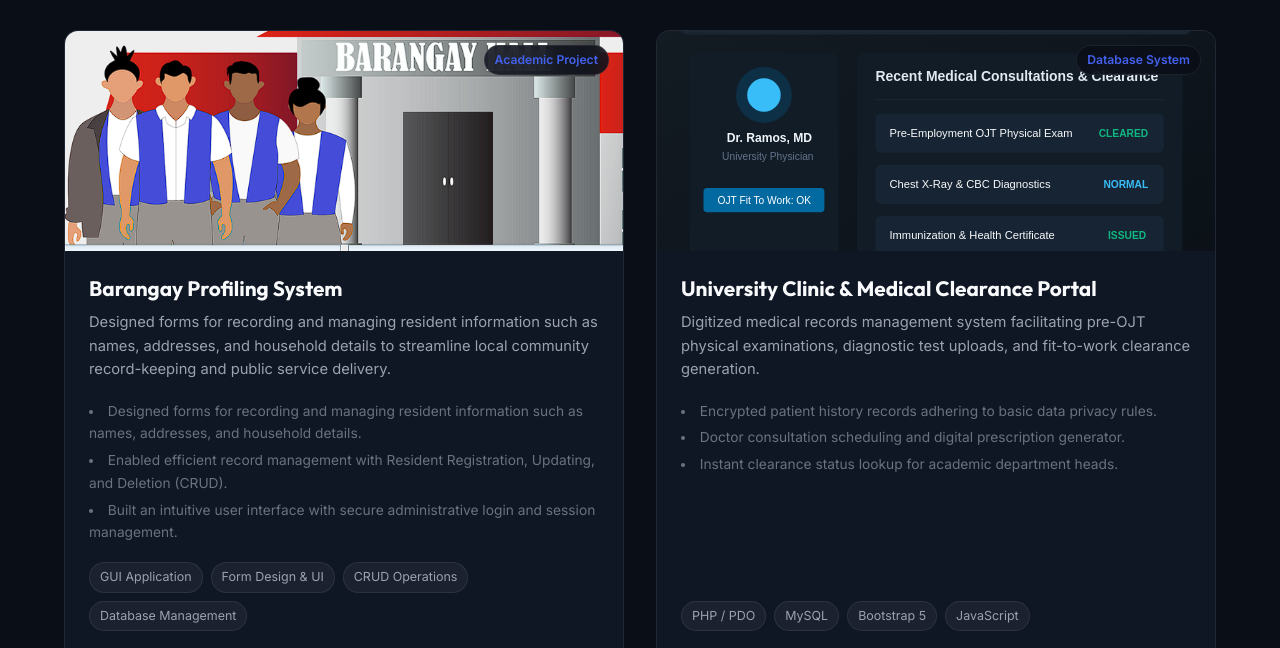
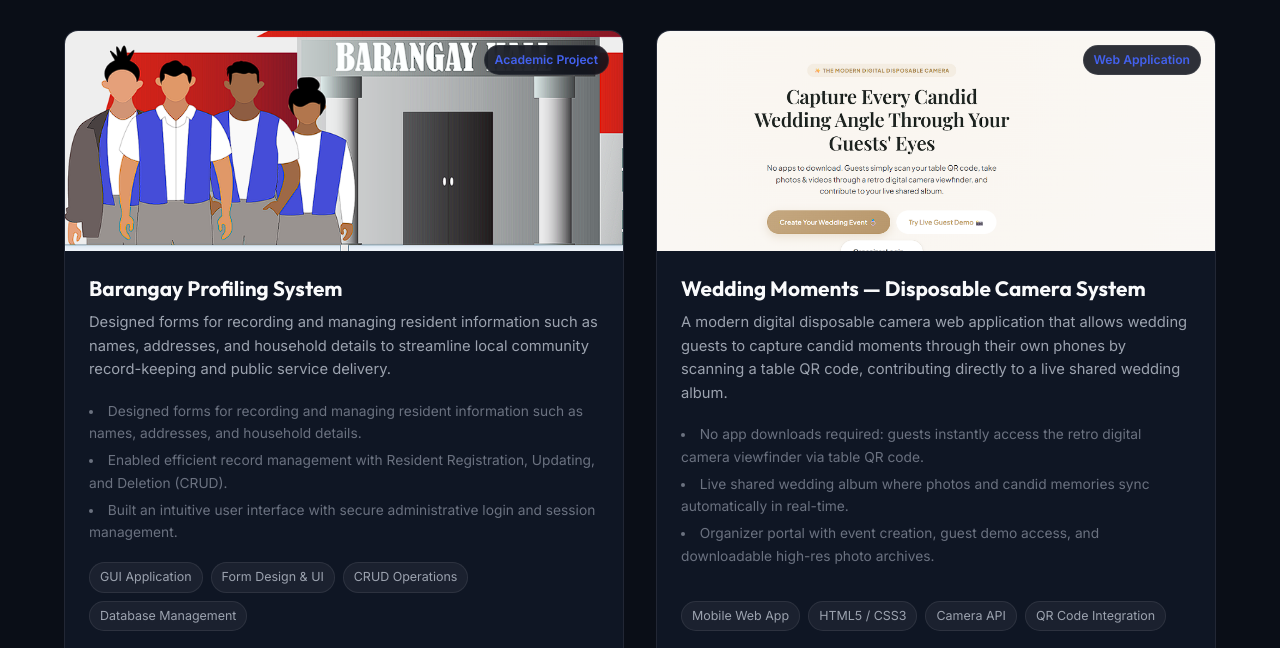
Before and after one commit to princejohnbundalan1-debug/Portfolio, a plain HTML site: page index.html in a window 1280 px wide. Shown: the part 4474-5122 px from the top of the page. Drawn offline with Linux system fonts and the light colour scheme.

Commit message:
Update portfolio

```diff
--- a/index.html
+++ b/index.html
@@ -674,28 +674,27 @@
             </div>
           </article>
 
-          <!-- Project 4: Clinic Health Records Portal -->
+          <!-- Project 4: Wedding Disposable Camera System -->
           <article class="project-card" data-category="web">
             <div class="project-img-wrapper">
-              <img src="assets/projects/health_records.svg" alt="Health Records Portal">
-              <span class="project-badge">Database System</span>
+              <img src="assets/projects/wedding_moments.png" alt="Wedding Moments — Digital Disposable Camera System">
+              <span class="project-badge">Web Application</span>
             </div>
             <div class="project-content">
-              <h3 class="project-title">University Clinic &amp; Medical Clearance Portal</h3>
+              <h3 class="project-title">Wedding Moments — Disposable Camera System</h3>
               <p class="project-desc">
-                Digitized medical records management system facilitating pre-OJT physical examinations, diagnostic test
-                uploads, and fit-to-work clearance generation.
+                A modern digital disposable camera web application that allows wedding guests to capture candid moments through their own phones by scanning a table QR code, contributing directly to a live shared wedding album.
               </p>
               <ul class="project-highlights">
-                <li>Encrypted patient history records adhering to basic data privacy rules.</li>
-                <li>Doctor consultation scheduling and digital prescription generator.</li>
-                <li>Instant clearance status lookup for academic department heads.</li>
+                <li>No app downloads required: guests instantly access the retro digital camera viewfinder via table QR code.</li>
+                <li>Live shared wedding album where photos and candid memories sync automatically in real-time.</li>
+                <li>Organizer portal with event creation, guest demo access, and downloadable high-res photo archives.</li>
               </ul>
               <div class="project-tech">
-                <span class="tech-tag">PHP / PDO</span>
-                <span class="tech-tag">MySQL</span>
-                <span class="tech-tag">Bootstrap 5</span>
-                <span class="tech-tag">JavaScript</span>
+                <span class="tech-tag">Mobile Web App</span>
+                <span class="tech-tag">HTML5 / CSS3</span>
+                <span class="tech-tag">Camera API</span>
+                <span class="tech-tag">QR Code Integration</span>
               </div>
               <div class="project-links">
                 <a href="#contact" class="btn btn-outline btn-sm"><i class="fa-brands fa-github"></i> View Repo</a>
```
Also changed, not shown: assets/projects/wedding_moments.png (added).
